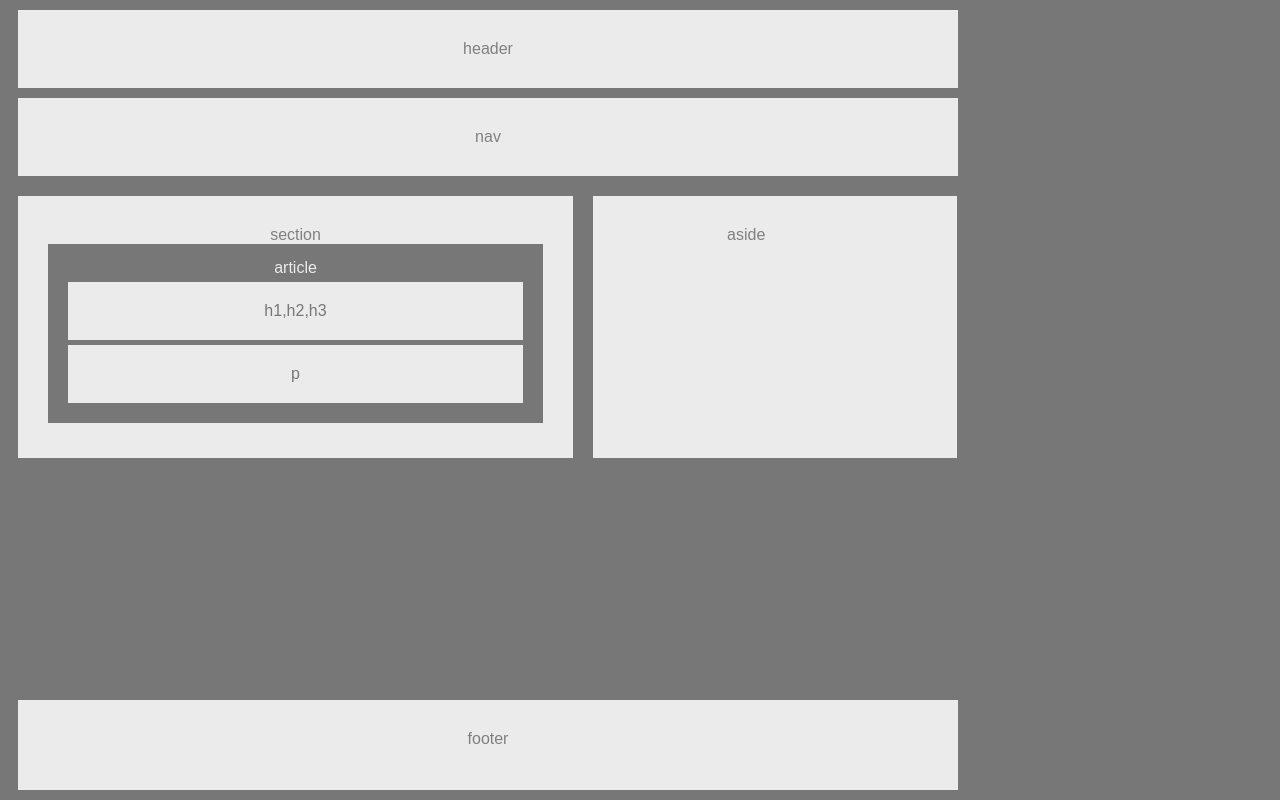
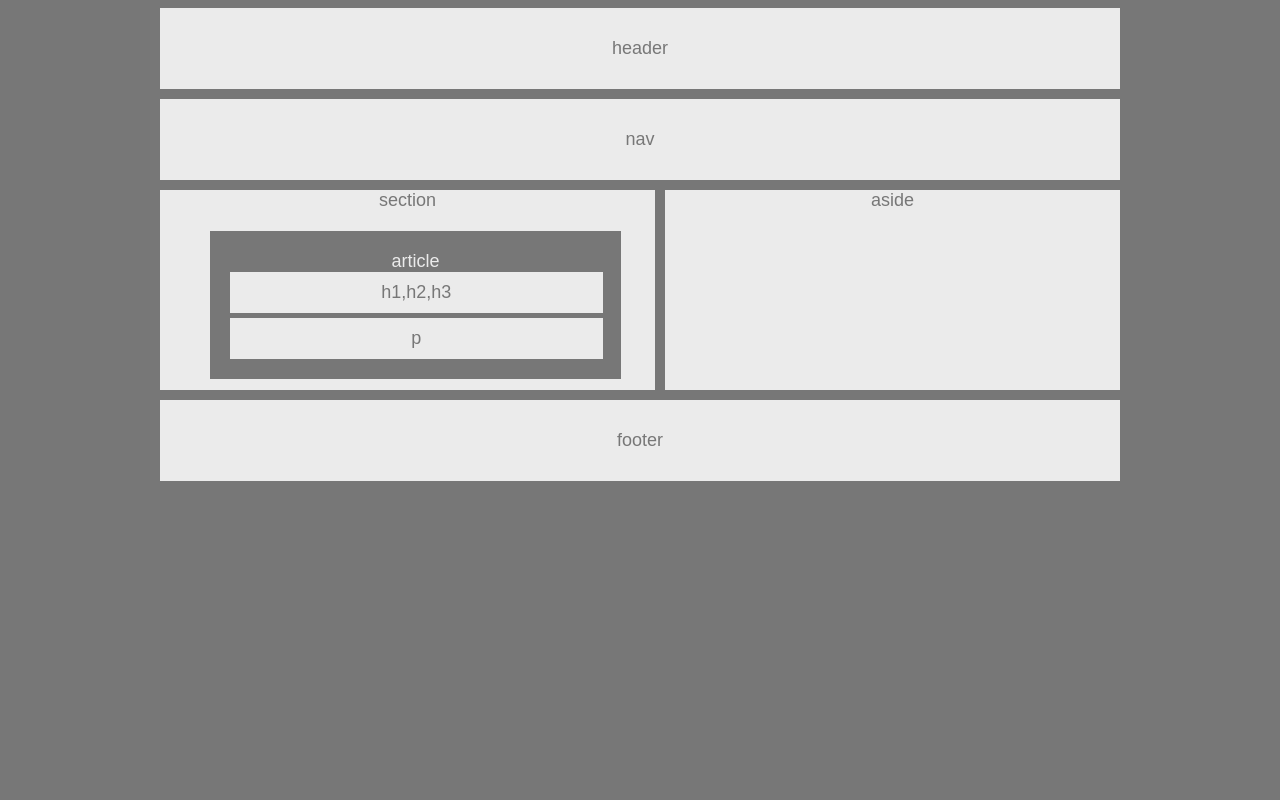
Before and after one commit to ric11003/HW-Wireframe, a plain HTML site: page index.html in a window 1280 px wide. Drawn offline with Linux system fonts and the light colour scheme.

Commit message:
homework1 update

```diff
--- a/css/style.css
+++ b/css/style.css
@@ -1,121 +1,84 @@
 body {
-	height: auto;
-	background-color: #777;
-	color: grey;
-	font-family: Arial;
-}
-
-#wrapper {
 
 	width: 960px;
+    margin-left: auto;
+    margin-right: auto;
+    background-color: #777;
+    font-size: 18px;
+    color: #777;
+    text-align: center;
+    font-family: Arial;
 }
 
 #header {
+	background-color: #ebebeb;
+	padding: 30px;
+	margin-bottom: 10px;
 
-	padding: 30px;
-	margin: 10px;
-	background-color: #ebebeb;
-	text-align: center;
 
 }
 
-.footer {
-
+#nav {
+	background-color: #ebebeb;
 	padding: 30px;
-	margin: 10px;
-	width: 880px;
-	height: 30px;
-	background-color: #ebebeb;
-	text-align: center;
-	position: absolute;
-	bottom: 0
+	margin-bottom: 10px;
 
 }
 
-
-
-#nav {
-
-	padding: 30px;
-	margin: 10px;
-	background-color: #ebebeb;
-	text-align: center;
+#center {
 
 }
 
 #section {
 	float: left;
+	background-color: #ebebeb;
 	width: 495px;
-	padding: 30px;
-	margin: 10px;
-	background-color: #ebebeb;
-	text-align: center;
+	height: 200px;
+	margin-right: 10px;
+	margin-bottom: 10px;
 
 
 }
 
-aside {
+#aside {
 	float: left;
-	padding: 30px;
-	margin: 10px;
-	padding-right: 192px;
 	background-color: #ebebeb;
-	text-align: right;
+	height: 200px;
+	width: 455px;
+	margin-bottom: 10px;
+}
+
+#article {
+	float: left;
+	background-color: #777;
+	margin-left: 50px;
+	margin-top: 20px;
+	color: #ebebeb;
+	padding: 20px;
+	width: 75%
 
 }
 
-
-article {
-
-	/*border: 5px;*/
-	padding: 15px;
+#headings {
+	background-color: #ebebeb;
+	color: #777;
+	padding: 10px;
 	margin-bottom: 5px;
-	background-color: #777;
-	text-align: center;
-	color: #ebebeb;
-}
-
-#article1 {
-
-	/*border: 5px;*/
-	padding: 15px;
-	margin-bottom: 5px;
-	background-color: #ebebeb;
-	text-align: center;
-	color: #ebebeb;
-}
-
-#headings{
-	padding: 20px;
-	margin: 5px;
-	background-color: #ebebeb;
-	text-align: center;
-	color: #777;
+	width: 95%
 
 }
 
 #paragraph {
-	padding: 20px;
-	margin: 5px;
 	background-color: #ebebeb;
-	text-align: center;
 	color: #777;
-}
-
-#headings1{
-	padding: 20px;
-	margin: 5px;
-	background-color: #ebebeb;
-	text-align: center;
-	color: #ebebeb;
+	padding: 10px;
+	width: 95%
 
 }
-
-#paragraph1{
-	padding: 20px;
-	margin: 5px;
-	background-color: l#ebebeb;
-	text-align: center;
-	color: #ebebeb;
+#footer {
+	clear: both;
+	overflow: auto;
+	background-color: #ebebeb;
+	padding: 30px;
 
 }
--- a/index.html
+++ b/index.html
@@ -1,22 +1,20 @@
 <!DOCTYPE html>
 <html>
+<link rel="stylesheet" type="text/css" href="css/style.css">
 <head>
-	<title>HW-WireFrame</title>
-	<link rel="stylesheet" type="text/css" href="css/style.css">
+	<title>UCI Coding BootCamp HW1</title>
 </head>
 <body>
-
-<div id="wrapper">
 <div id="header">
 	header
 </div>
 <div id="nav">
 	nav
 </div>
-
+<div id="center">
 <section id="section">
 	section
-				<article>
+	<article id="article">
 		article
 			<div id="headings">
 				h1,h2,h3
@@ -25,24 +23,15 @@
 				p
 			</div>
 	</article>
+</section>
+<aside id="aside">
+	aside
+</aside>
+</div>
 
-			</section>
 
-			<aside>
-			aside
-			<article id="article1">
-				article
-				<div id="headings1">
-					h1,h2,h3
-				</div>
-				<div id="paragraph1">
-					p
-				</div>
-			</article>
-			</aside>
-			<div class="footer">
+<div id="footer">
 footer
-			</div>
 </div>
 </body>
 </html>
```
Lines whose indentation alone changed are shown as unchanged.
